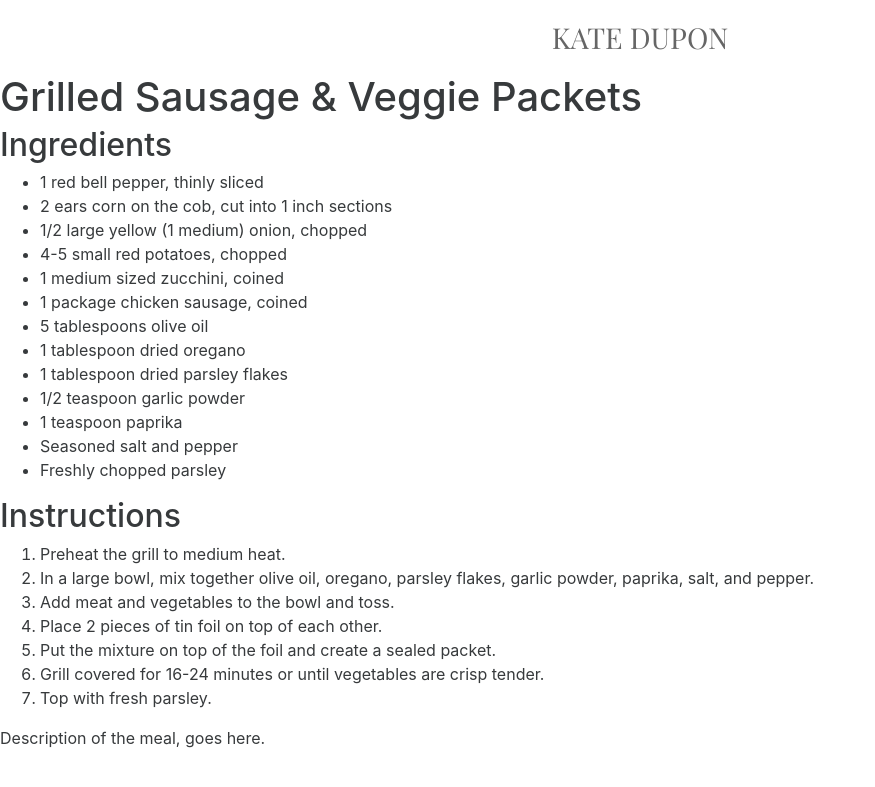
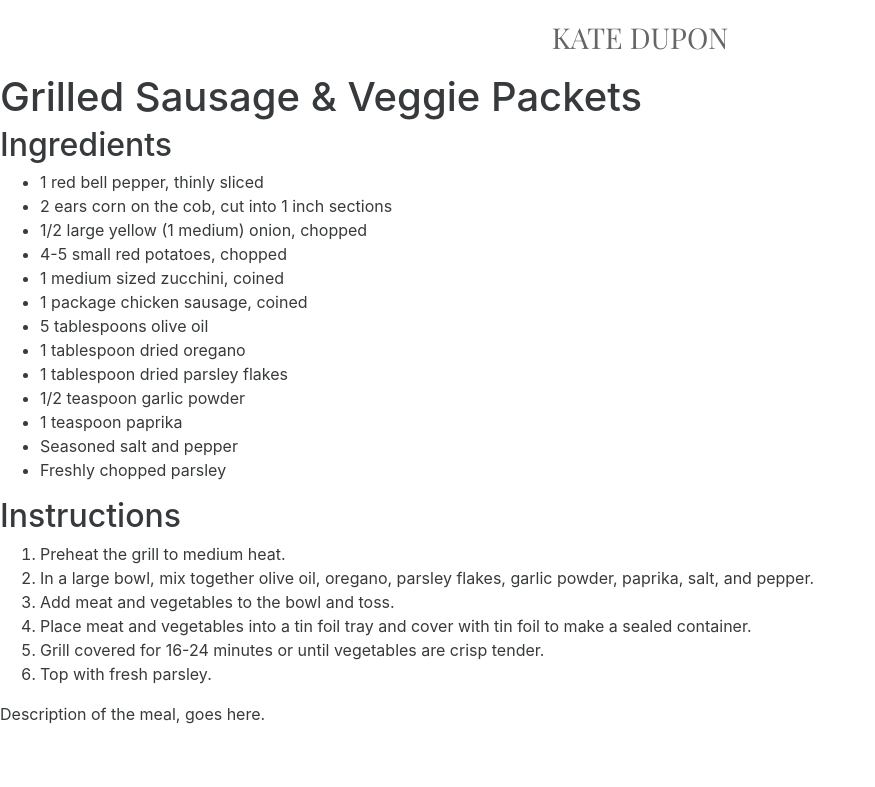
Before and after one commit to kdupon/kdupon.github.io-old, a Jekyll site: the page built from _recipes/grilled-sausage--veggie-packets.md, in a window 1280 px wide. Shown: the top 787 px of the page, without its empty margins (0-875 px from the left). Built offline with Jekyll 4.4.1, drawn with Linux system fonts in a browser that asks for light colours.

Commit message:
Updated '/_recipes/grilled-sausage--veggie-packets.md' via CloudCannon

```diff
--- a/_recipes/grilled-sausage--veggie-packets.md
+++ b/_recipes/grilled-sausage--veggie-packets.md
@@ -28,10 +28,9 @@ image_path:
 1. Preheat the grill to medium heat.
 2. In a large bowl, mix together olive oil, oregano, parsley flakes, garlic powder, paprika, salt, and pepper.
 3. Add meat and vegetables to the bowl and toss.
-4. Place 2 pieces of tin foil on top of each other.
-5. Put the mixture on top of the foil and create a sealed packet.
-6. Grill covered for 16-24 minutes or until vegetables are crisp tender.
-7. Top with fresh parsley.
+4. Place meat and vegetables into a tin foil tray and cover with tin foil to make a sealed container.&nbsp;
+5. Grill covered for 16-24 minutes or until vegetables are crisp tender.
+6. Top with fresh parsley.
 
 
 Description of the meal, goes here.&nbsp;
```
